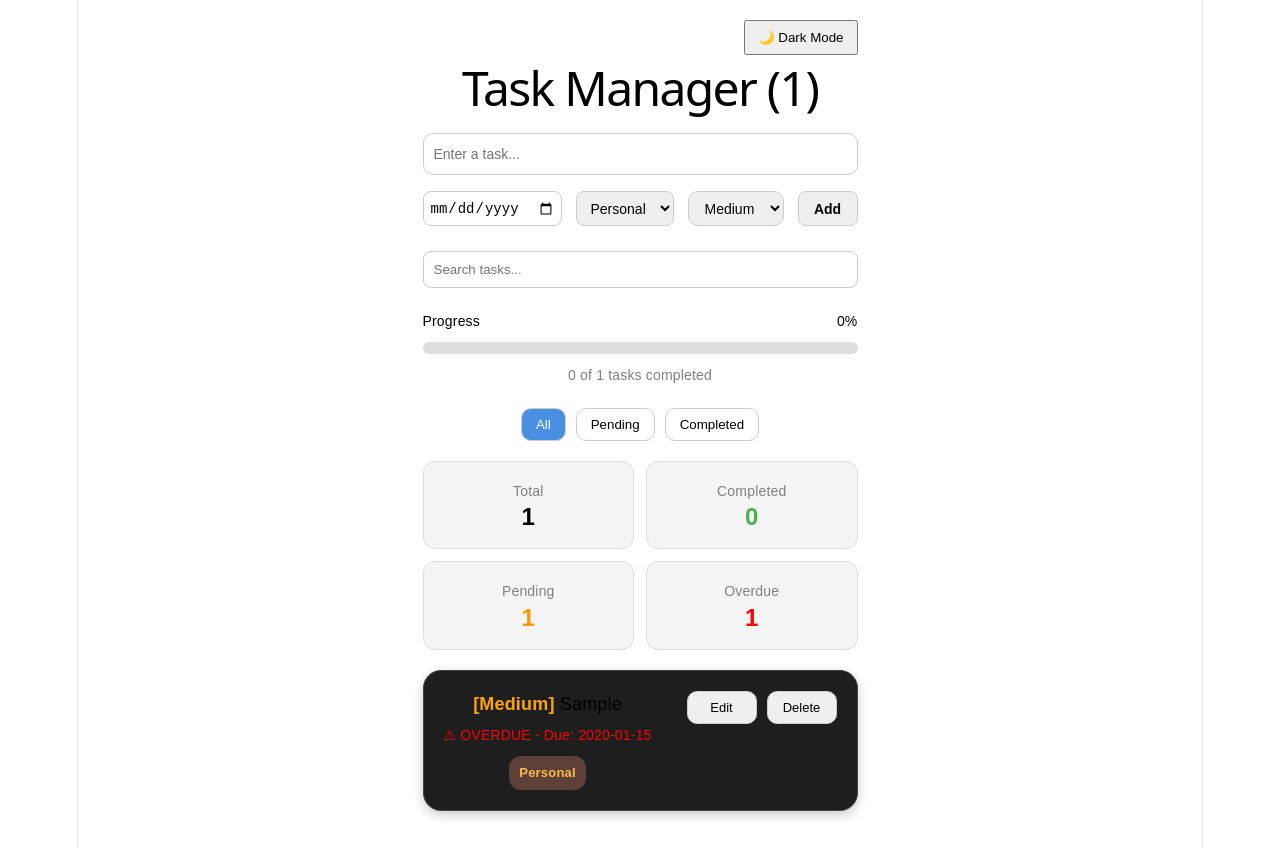
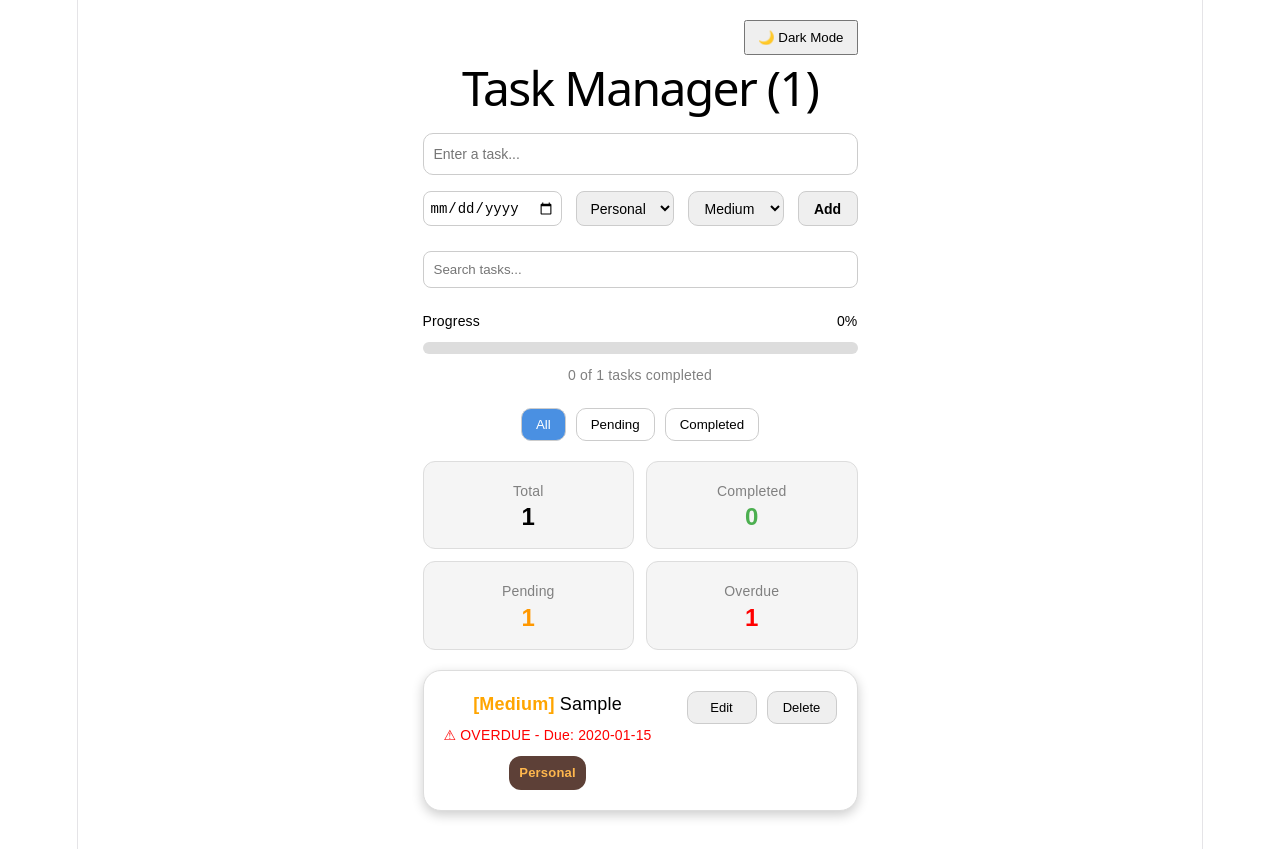
Before and after one commit to Lucasgdb83/React-task-manager, a React app: page / in a window 1280 px wide. Both pictures are taken after typing "Sample", "2020-01-15" into the empty fields and a click on the button "Add". Built offline with nearby package versions, Linux system fonts and the light colour scheme; the HTML template or start-up script is replaced by a standard one.

Commit message:
Final Project Polish

```diff
--- a/src/App.jsx
+++ b/src/App.jsx
@@ -689,6 +689,7 @@ function App() {
           onDelete={deleteTask}
           onToggle={toggleTask}
           onEdit={editTask}
+          darkMode={darkMode}
         />
       )}
     </div>
--- a/src/components/TaskItem.jsx
+++ b/src/components/TaskItem.jsx
@@ -6,6 +6,7 @@ function TaskItem({
   onDelete,
   onToggle,
   onEdit,
+  darkMode,
 }) {
 
   // Controls edit mode
@@ -114,15 +115,21 @@ function TaskItem({
         listStyle: "none",
         padding: "20px",
 
-        // Cleaner dark mode card
-        border: "1px solid #444",
+        // Dynamic border
+        border: darkMode
+          ? "1px solid #444"
+          : "1px solid #ddd",
+
         borderRadius: "18px",
 
-        // Softer background
-        backgroundColor:
-          task.completed
+        // Dynamic card color
+        backgroundColor: darkMode
+          ? task.completed
             ? "#252525"
-            : "#1e1e1e",
+            : "#1e1e1e"
+          : task.completed
+            ? "#f0f0f0"
+            : "white",
 
         // Subtle shadow
         boxShadow: isHovered
@@ -239,6 +246,11 @@ function TaskItem({
           }
           style={{
             cursor: "pointer",
+
+            // Text color changes with mode
+            color: darkMode
+              ? "white"
+              : "black",
 
             // Strike-through completed task
             textDecoration:
--- a/src/components/TaskList.jsx
+++ b/src/components/TaskList.jsx
@@ -1,7 +1,7 @@
 
 import TaskItem from "./TaskItem";
 
-function TaskList({ tasks, onDelete, onToggle, onEdit }) {
+function TaskList({ tasks, onDelete, onToggle, onEdit, darkMode }) {
   return (
     <div>
       {tasks.length === 0 ? (
@@ -15,6 +15,7 @@ function TaskList({ tasks, onDelete, onToggle, onEdit }) {
               onDelete={onDelete}
               onToggle={onToggle}
               onEdit={onEdit}
+              darkMode={darkMode}
             />
           ))}
         </ul>
```
